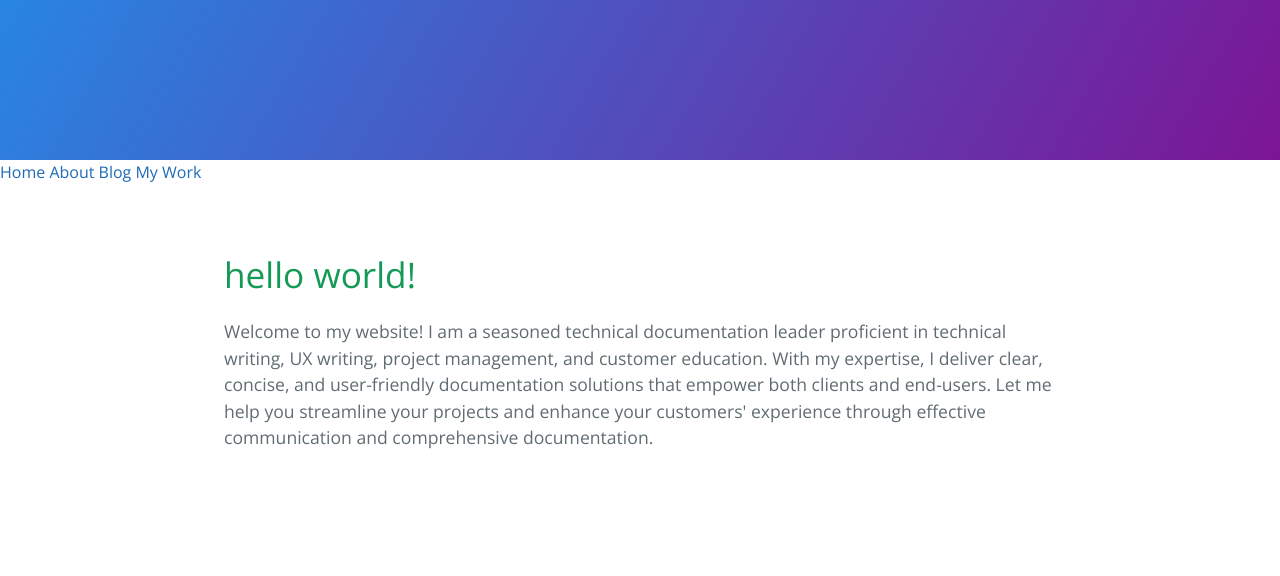
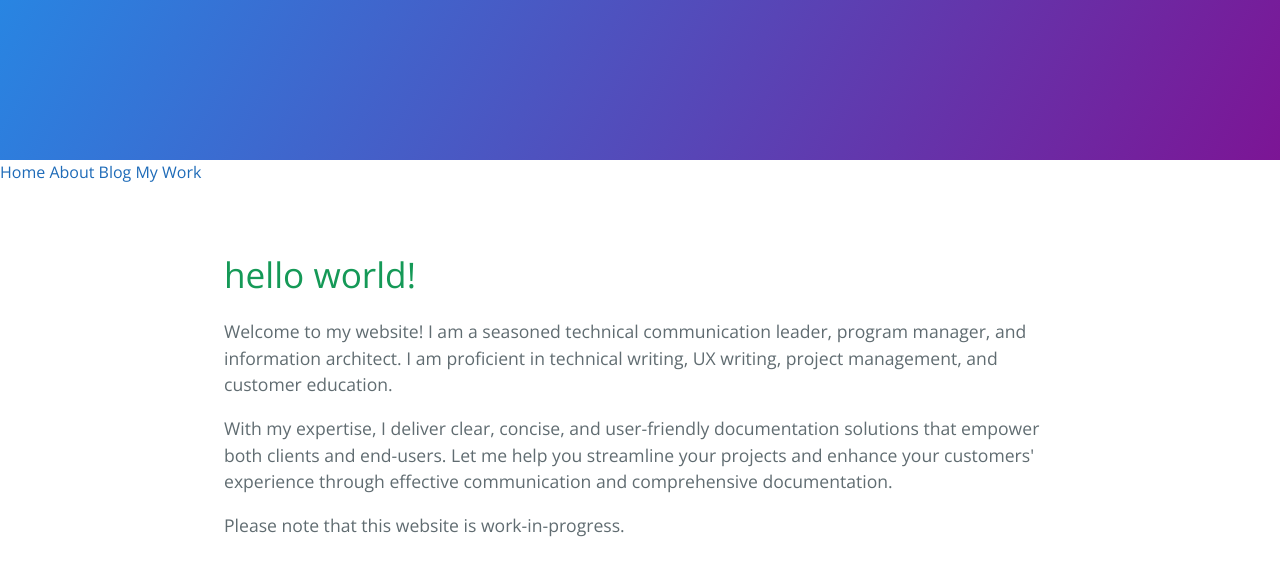
Before and after one commit to sankar-tc/grove, a Jekyll site: the page built from index.html, in a window 1280 px wide. Shown: the top 576 px of the page. Built offline with Jekyll 4.4.1, drawn with Linux system fonts in a browser that asks for light colours.

Commit message:
Update index.html

```diff
--- a/index.html
+++ b/index.html
@@ -10,6 +10,8 @@ title: Home
   </head>
   <body>
     <h1>{{ "Hello World!" | downcase }}</h1>
-    <p>Welcome to my website! I am a seasoned technical documentation leader proficient in technical writing, UX writing, project management, and customer education. With my expertise, I deliver clear, concise, and user-friendly documentation solutions that empower both clients and end-users. Let me help you streamline your projects and enhance your customers' experience through effective communication and comprehensive documentation.</p>
+    <p>Welcome to my website! I am a seasoned technical communication leader, program manager, and information architect. I am proficient in technical writing, UX writing, project management, and customer education.</p>
+    <p>With my expertise, I deliver clear, concise, and user-friendly documentation solutions that empower both clients and end-users. Let me help you streamline your projects and enhance your customers' experience through effective communication and comprehensive documentation.</p>
+  <p>Please note that this website is work-in-progress.</p>
   </body>
 </html>
```
